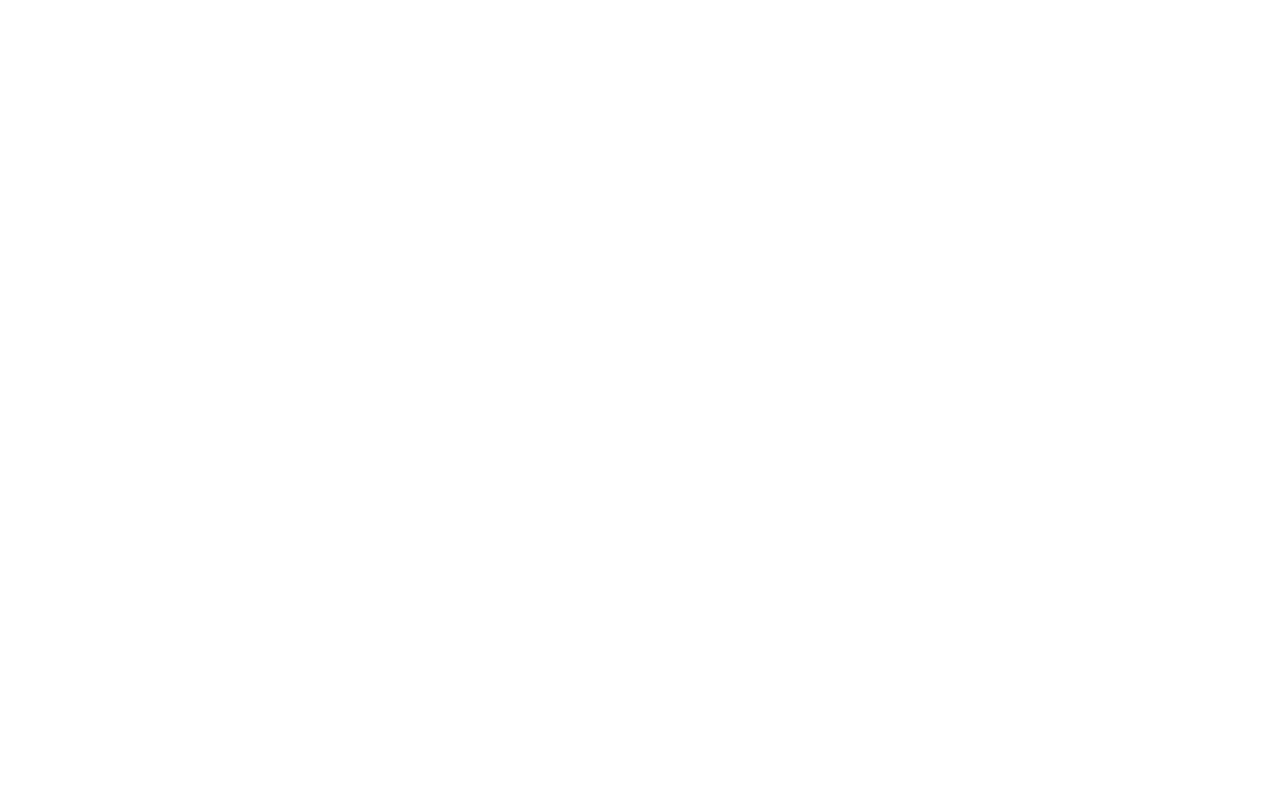
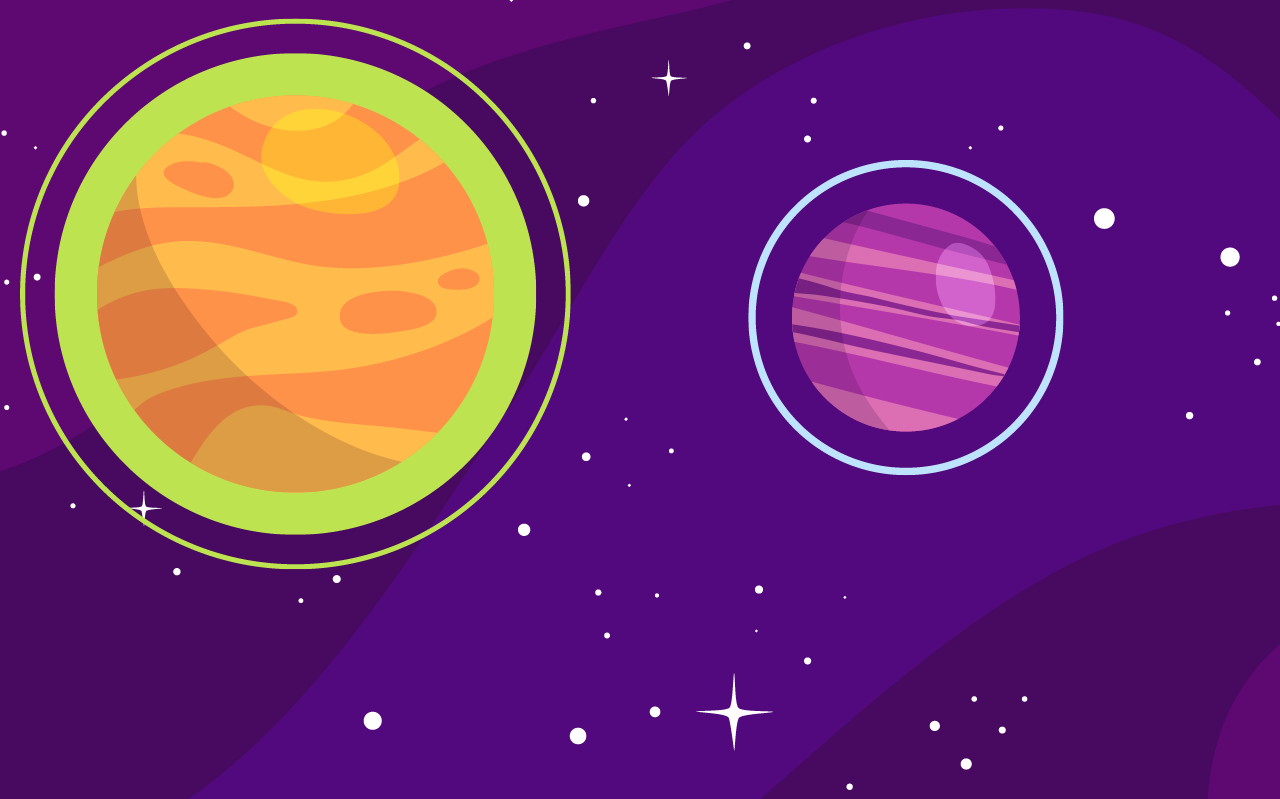
Before and after one commit to AladaaArg/JuegoBIMO, a plain HTML site: page index.html in a window 1280 px wide. Shown: the top 799 px of the page. Drawn offline with Linux system fonts and the light colour scheme.

Commit message:
avance con el html

```diff
--- a/index.html
+++ b/index.html
@@ -7,9 +7,24 @@
 
     <title>Juego de Preguntas-BIMO</title>
 </head>
-<body oncontextmenu="return false" onkeydown="return false">
+<body oncontextmenu="return false" onkeydown="return false" background="/imagenes/FONDO-01.png">
     <style>
+       body{
+        background-image: image-set(/);
+       }
+    </style>
 
-    </style>
+    <div>
+        <div>
+            <img src="/imagenes/Planeta-01.png" alt="Planeta-01">
+            <img src="/imagenes/Planeta-02.png" alt="Planeta-02">
+            <img src="/imagenes/Planeta-03.png" alt="Planeta-03">
+        </div>
+        <div>
+            <img src="/imagenes/Planeta-04.png" alt="Planeta-04">
+            <img src="/imagenes/Planeta-04.png" alt="Planeta-05">
+            <img src="/imagenes/Planeta-06.png" alt="Planeta-06">
+        </div>
+    </div>
 </body>
 </html>
```
